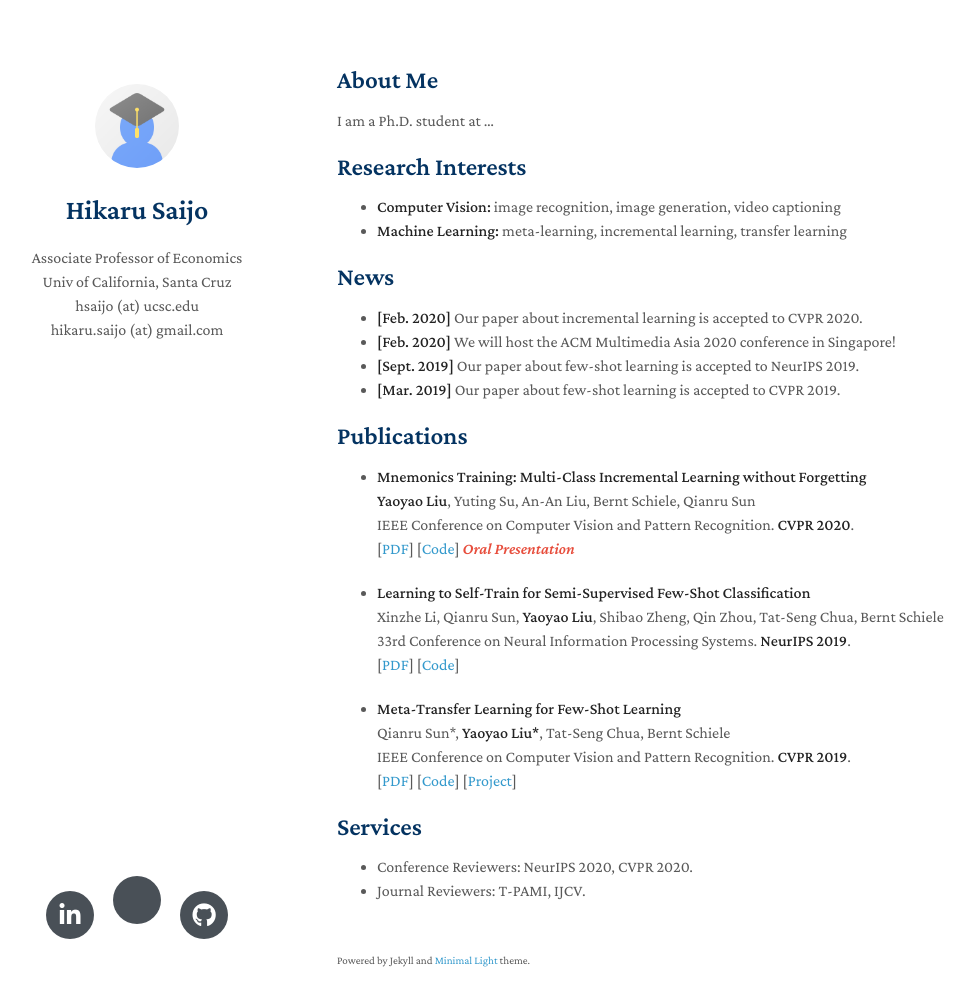
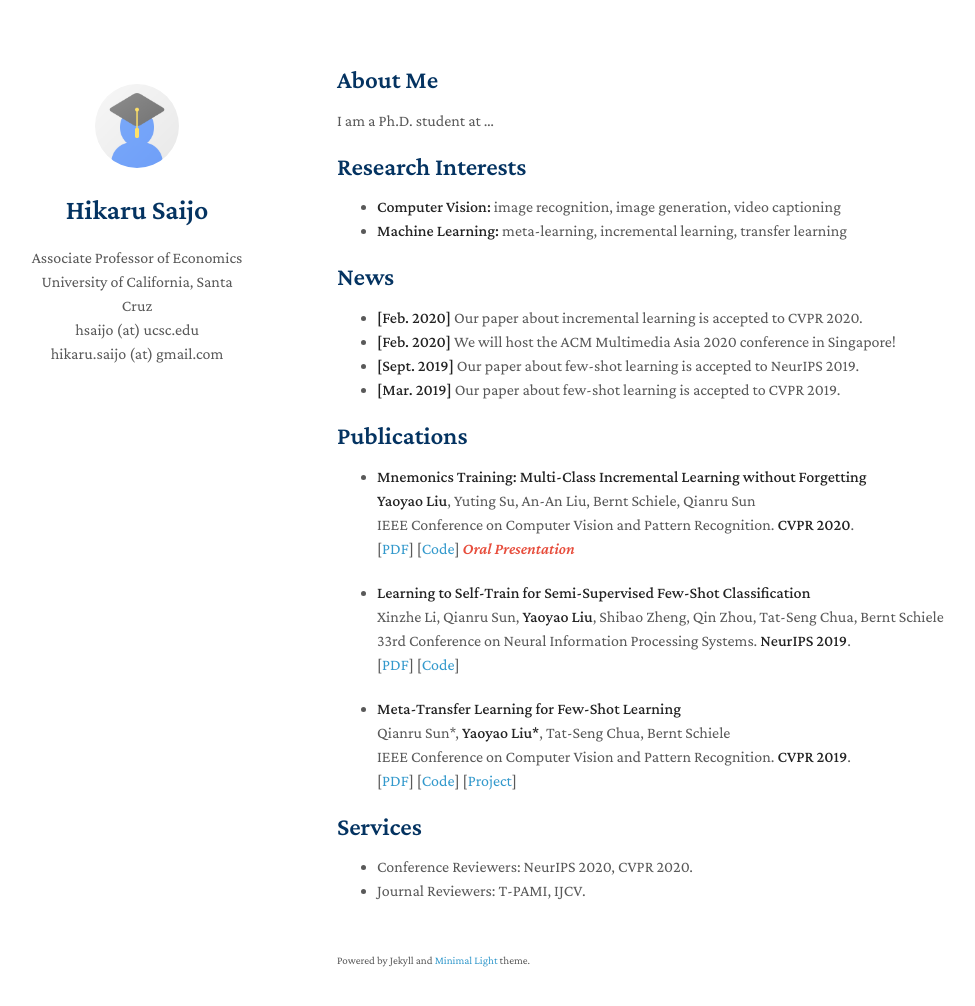
Before and after one commit to hsaijo/hsaijo.github.io, a Jekyll site: the page built from index.md, in a window 1280 px wide and 1041 px high. Shown: the top 1006 px of the window, without its empty margins (133-1108 px from the left). Built offline with Jekyll 4.4.1, drawn with Linux system fonts in a browser that asks for light colours; nearby versions of some CDN libraries; a style sheet for code colours, icons or effects is not loaded; our own code applies the rules of GitHub Pages for plain Markdown files.

Commit message:
Update _config.yml

```diff
--- a/_config.yml
+++ b/_config.yml
@@ -1,12 +1,9 @@
 title: Hikaru Saijo
 position: Associate Professor of Economics
-affiliation: Univ of California, Santa Cruz
+affiliation: University of California, Santa Cruz
 email: hsaijo (at) ucsc.edu
 email2: hikaru.saijo (at) gmail.com
 keywords: minimal academic
-google_scholar: https://scholar.google.com/
-github_link: https://github.com/yaoyao-liu/minimal-light
-linkedin: https://www.linkedin.com/
 avatar: ./assets/img/avatar.png
 google_analytics: UA-111540567-4
 favicon: ./assets/img/favicon.png
```
